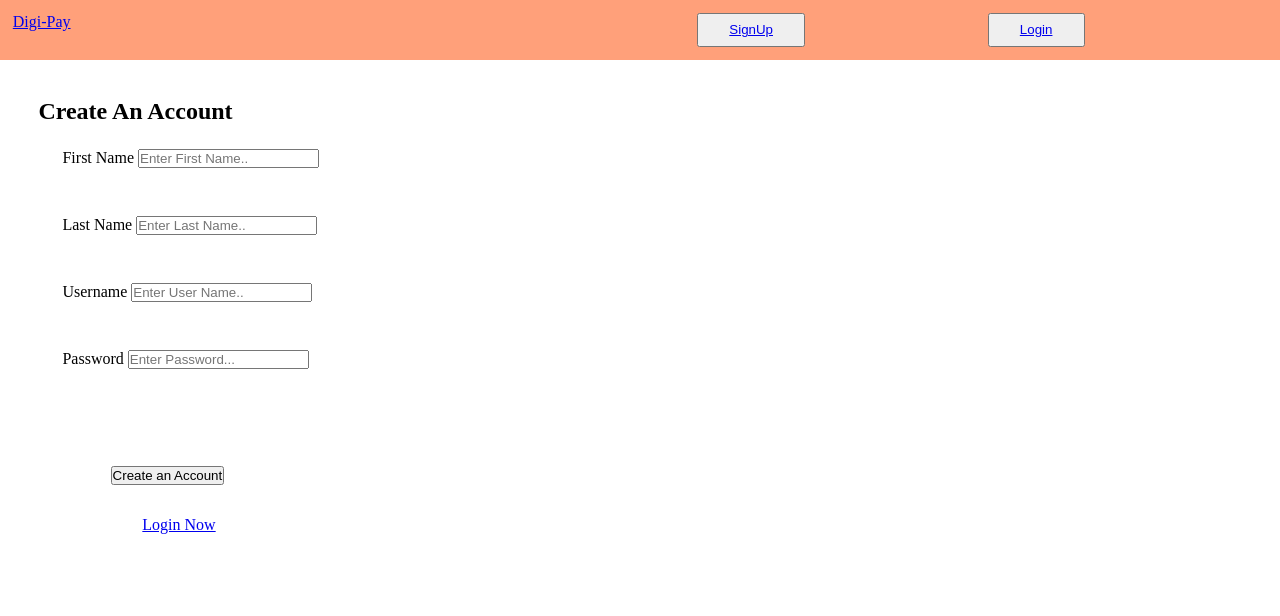
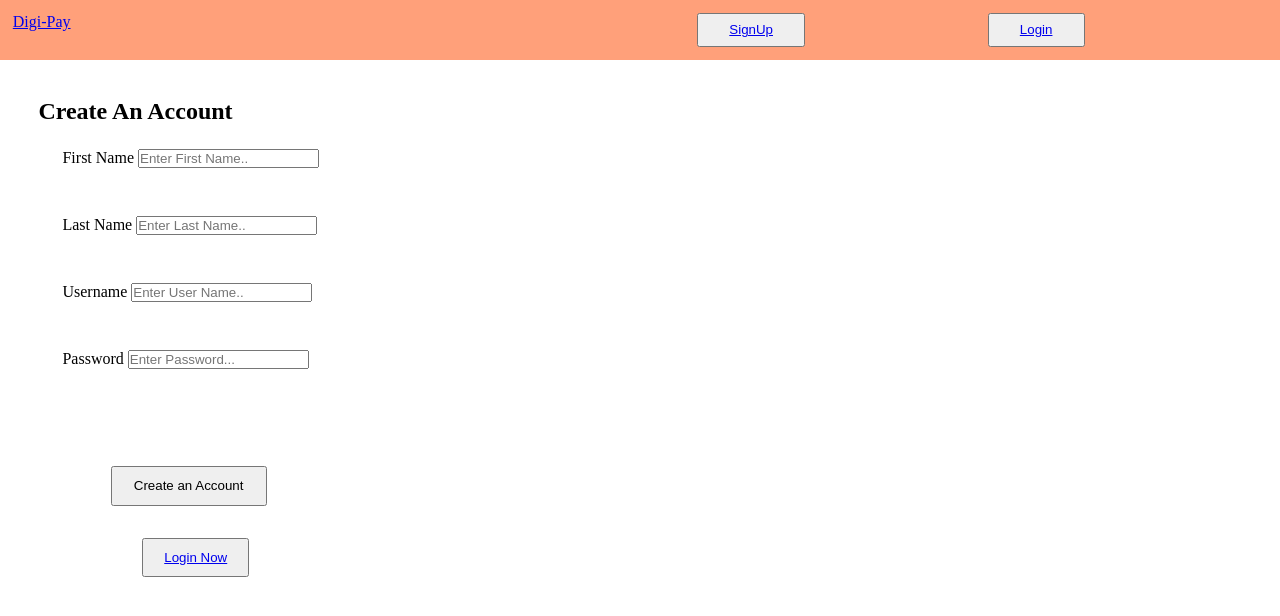
Before and after one commit to sarb001/Pay-me-Now, a React (Vite) app in the folder frontend/: page /signup in a window 1280 px wide. Shown: the top 616 px of the page. Built offline with nearby package versions, Linux system fonts and the light colour scheme.

Commit message:
signup /login handler button added

```diff
--- a/frontend/src/components/Home.jsx
+++ b/frontend/src/components/Home.jsx
@@ -1,4 +1,5 @@
 import React from 'react'
+import { Link } from 'react-router-dom'
 
 const Home = () => {
   return (
@@ -15,8 +16,12 @@
            <div style = {{marginTop:'5%' ,display:'grid', gridTemplateRows : '1fr 1fr' ,backgroundColor:'lightslategray' }}>
              <div style = {{fontSize:'28px',padding:'3%'}}> Register or Login ,add Money to your account and start sending to your family </div>
              <div style = {{display:'grid',gridTemplateColumns:'1fr 1fr' ,justifyContent:'space-between' ,margin:'5%'}}>
-              <button style={{width:'50%'}}> Register </button>
-              <button style={{width:'50%'}}> Login </button>
+              <button style={{width:'50%'}}>
+                 <Link to = "/signup"> Register </Link>
+              </button>
+              <button style={{width:'50%'}}>
+                  <Link to = "/login"> Login </Link>
+              </button>
              </div>
            </div>
 
--- a/frontend/src/components/Login.jsx
+++ b/frontend/src/components/Login.jsx
@@ -43,10 +43,12 @@
             value = {password}  onChange={(e) => setpassword(e.target.value)}  />
             </div>
 
-          <div>
-           <button  type = "submit"> Login Now </button>
+            <div style = {{margin:'3%'}}>
+            <button  style = {{padding:'1% 2%'}} type = "submit"> Login Now </button>
             <div style = {{paddingTop:'3%'}}>
+              <button style = {{padding:'1% 2%'}}>
                 <Link  to = "/signup" > Don't have an Account? Create Now </Link>
+              </button>
             </div>
             </div>
        </form>
--- a/frontend/src/components/Signup.jsx
+++ b/frontend/src/components/Signup.jsx
@@ -63,9 +63,14 @@
                 </div>
 
             <div style = {{margin:'3%' ,padding:'3%'}}>
-              <button type = "submit"> Create an Account </button>
+              <button  style = {{padding:'1% 2%'}}  type = "submit">
+                Create an Account
+              </button>
+
               <div style = {{padding:'3%'}}>
-               <Link  to = "/login" > Login Now </Link>
+                <button style = {{padding:'1% 2%'}}>
+                  <Link  to = "/login" > Login Now </Link>
+                </button>
               </div>
             </div>
 
```
Lines whose indentation alone changed are shown as unchanged.
